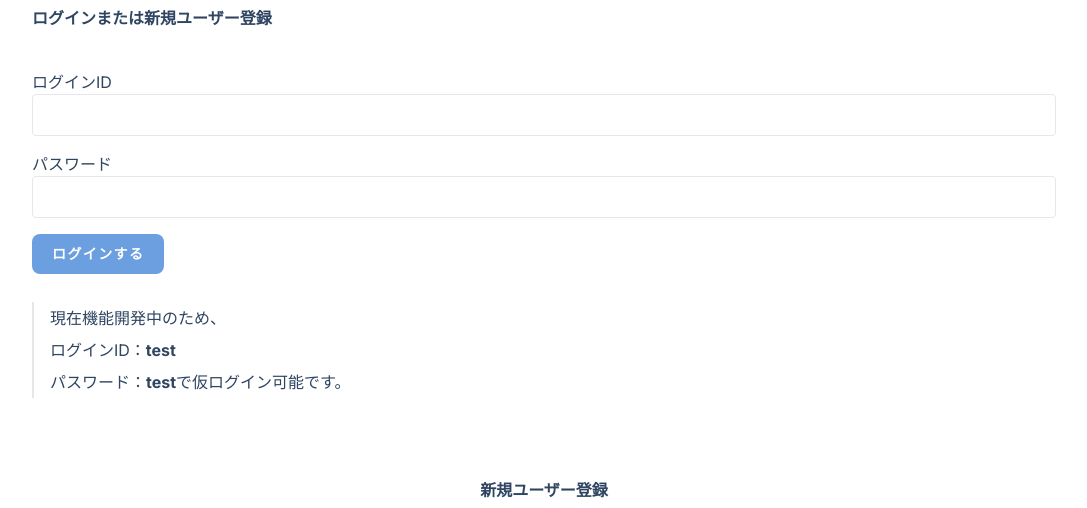
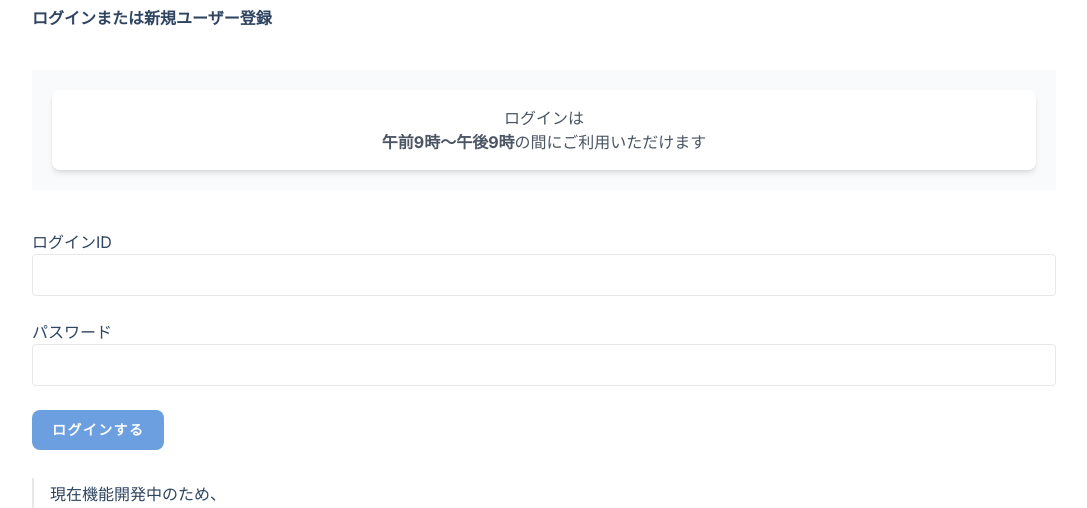
Before and after one commit to yko-git/akapo-app, a Next.js app in the folder front/: page /login in a window 1280 px wide. Shown: the part 131-639 px from the top of the page, without its empty margins (96-1183 px from the left). Built offline with nearby package versions, Linux system fonts and the light colour scheme; no server answers.

Commit message:
ログインページにアクセス時間の表記追加（develop）

```diff
--- a/front/components/posts/loginUser/index.tsx
+++ b/front/components/posts/loginUser/index.tsx
@@ -31,7 +31,17 @@ const LoginUser = () => {
 
   return (
     <>
-      <div className="flex flex-col space-y-4" id="loginForm">
+      <div className="p-5 bg-gray-50">
+        <div className="text-center p-4 rounded-lg shadow-md bg-white">
+          <p className="text-gray-600">
+            ログインは
+            <br />
+            <strong>午前9時〜午後9時</strong>
+            の間にご利用いただけます
+          </p>
+        </div>
+      </div>
+      <div className="flex flex-col space-y-6 mt-10" id="loginForm">
         <div>
           <label>ログインID</label>
           <input
```
